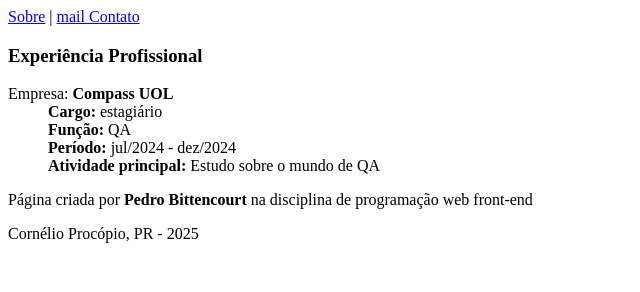
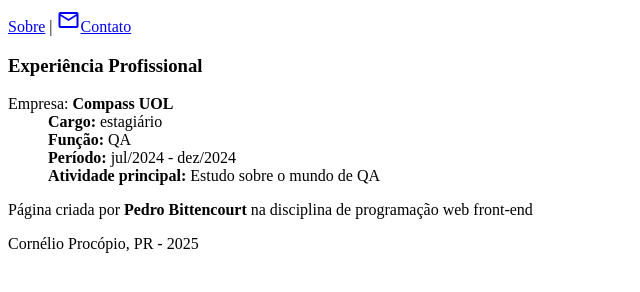
Before and after one commit to pBittencourtS/TagsNovas, a plain HTML site: page index.html in a window 1280 px wide. Shown: the whole page, without its empty margins (0-640 px from the left). Drawn offline with nearby package versions, Linux system fonts and the light colour scheme.

Commit message:
atualizando

```diff
--- a/index.html
+++ b/index.html
@@ -4,13 +4,14 @@
     <meta charset="UTF-8">
     <meta name="viewport" content="width=device-width, initial-scale=1.0">
     <link rel="stylesheet" href="https://fonts.googleapis.com/icon?family=Material+Icons">
+    <link rel="stylesheet" href="https://fonts.googleapis.com/icon?family=Material+Symbols+Outlined">
     <title>Tags Novas</title>
 </head>
 <body>
     <nav>
         <a href="#rodape">Sobre</a> |
         <a href="mailto:pbittencourt@alunos.utfpr.edu.br" title="E-mail para contato">
-            <span class="material-symbols-outlined">mail</span> Contato
+            <span class="material-symbols-outlined">mail</span>Contato
         </a>
     </nav>
 
```
